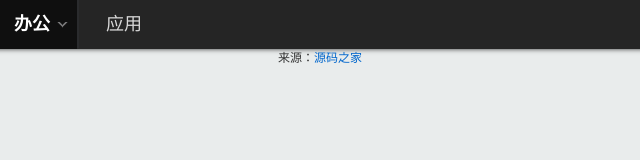
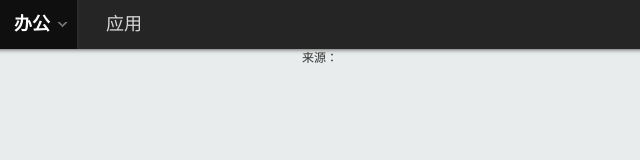
Before and after one commit to gaogaoyanjiu/OA_Menu, a plain HTML site: page index.html in a window 1280 px wide. Shown: the full height of the page, 320-960 px from the left. Drawn offline with Linux system fonts and the light colour scheme.

Commit message:
Update index.html

```diff
--- a/index.html
+++ b/index.html
@@ -128,7 +128,7 @@ $(document).ready(function(){
 
 </div>
 <div style="text-align:center;">
-<p>来源：<a href="http://www.mycodes.net/" target="_blank">源码之家</a></p>
+<p>来源：<a href="http://www.mycodes.net/" target="_blank"></a></p>
 </div>
 </body>
 </html>
```
